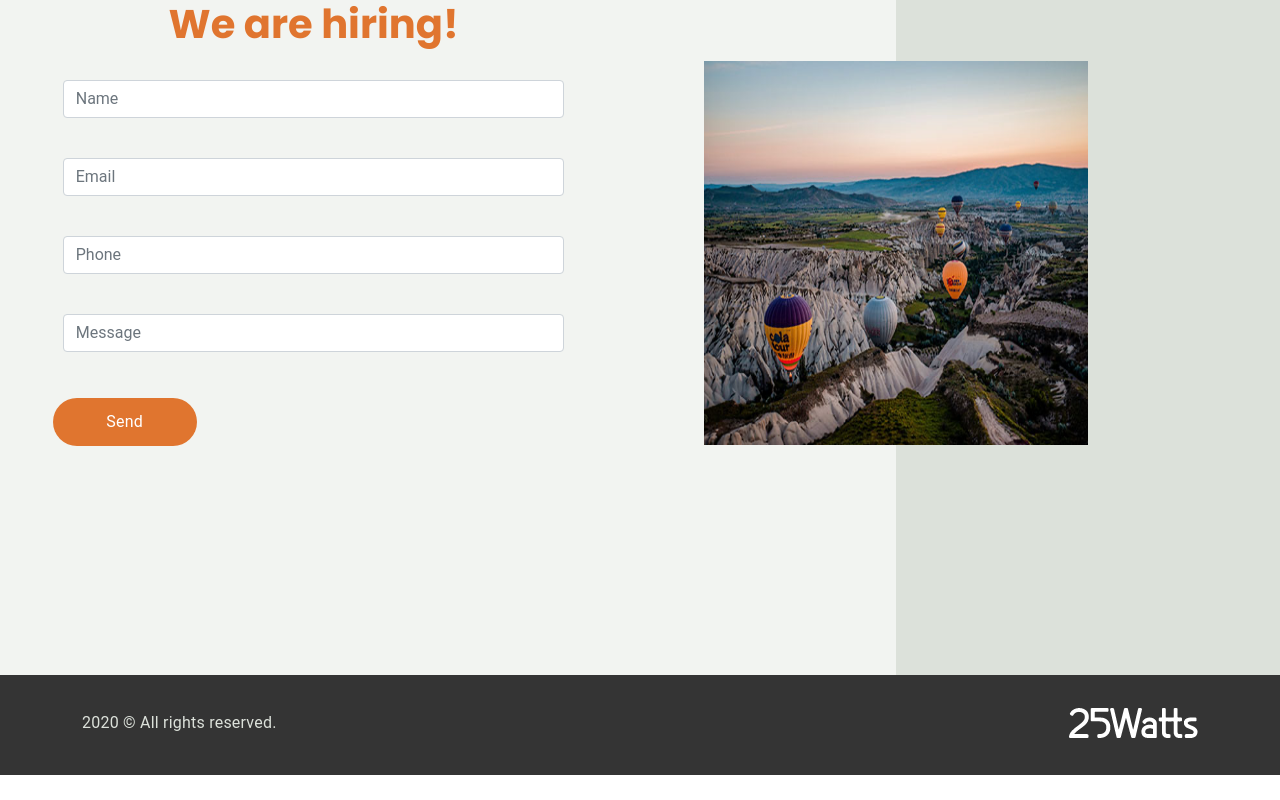
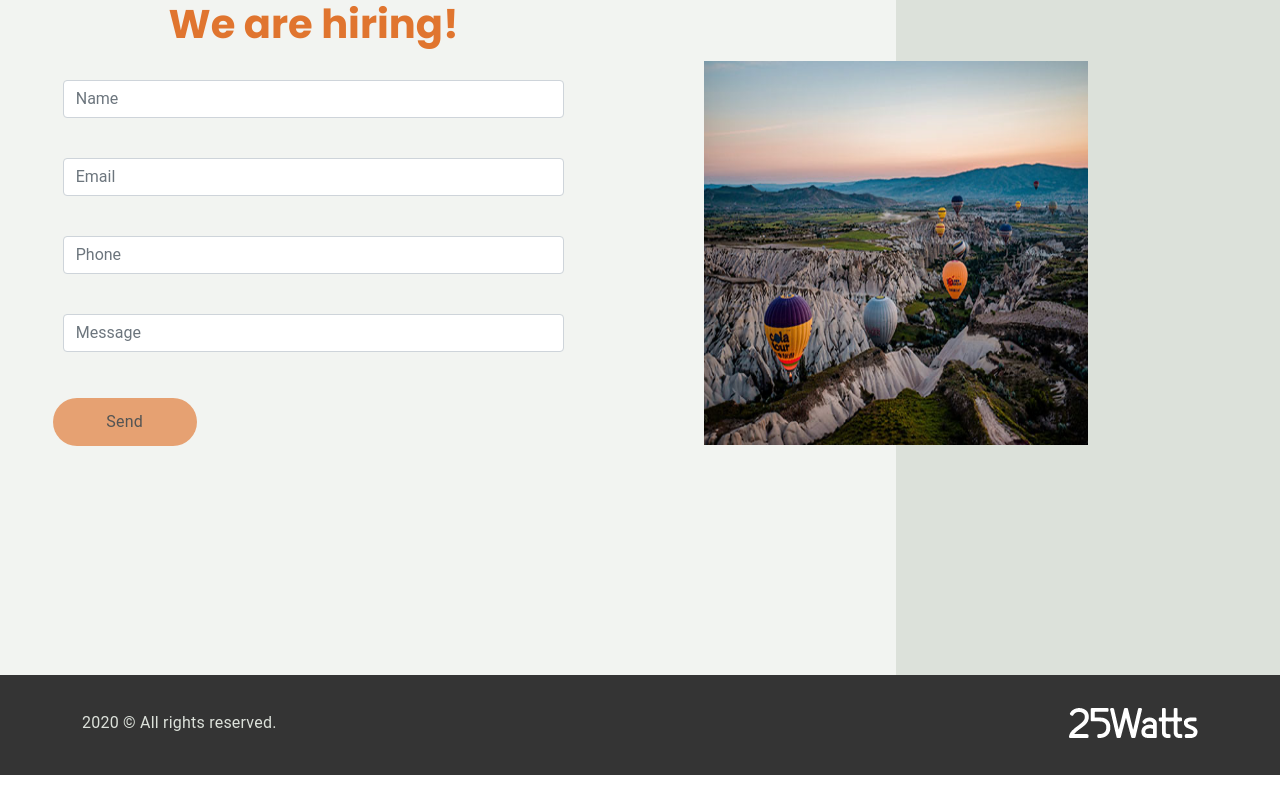
Before and after one commit to camacho1980/react-1, a React (Create React App) app: page / in a window 1280 px wide. Shown: the part 3023-3823 px from the top of the page. Built offline with nearby package versions, Linux system fonts and the light colour scheme.

Commit message:
validacion form

```diff
--- a/src/views/Contact/index.js
+++ b/src/views/Contact/index.js
@@ -9,9 +9,13 @@ function Contact(){
 
 // crear un objeto entero con las propiedades vacias estado inicial
     const [userInput, setUserInput] = useState({name: "", email: "", phone: "", message: ""})
+    const [showAlert,setShowAlert] = useState(false)    //Esta en falso cuando el form no es enviado, y pasa a true cuando se envia correctamente, osea valida,permitiendo dar el mensaje de enviado correctamente.
+
+
 // captar la info de cada uno de estos y guardar en estado local
 
     const handleChange = function (event){
+        setShowAlert(false)
         const property = event.target.id
         const value = event.target.value
         setUserInput({...userInput, [property]: value}) //actualizar el estado local.
@@ -26,13 +30,16 @@ function Contact(){
             method: 'POST',
             date: userInput                     //body a enviar
         }).then( result => {
-            console.log(result)
-            setUserInput({name: "", email: "", phone: "", message: ""}) //vacia los elementos ya enviados
+
+             setShowAlert(true)
+             setUserInput({name: "", email: "", phone: "", message: ""}) //vacia los elementos ya enviados
         })
-            .catch( error => console.log(error))
+
     }
+      //Hago la validacion: con el length pregunto si cada campo no esta vacio, osea tiene un length.
+      //con el signo de interrogacion le digo lo contrario, osea si estan vacios. y lo paso por props al boton con disabled.
+    const buttonDisabled = !(userInput.name.length && userInput.email.length && userInput.phone.length && userInput.message.length)
 
-    // console.log(userInput) PARA VER SI SE ESTAN GUARDANDO LOS DATOS QUE VAMOS A ENVIAR AL BACK
     return(
         <section className='section5' id='contact'>
 
@@ -46,7 +53,7 @@ function Contact(){
                 <form className='form' onSubmit={handleSubmit}>
                 <div class="mb-3">
                     <label for="name" class="form-label"></label>
-                    <input onChange={handleChange} type="text" class="form-control" id="name" placeholder="Name" value={userInput.name} size="15px"/>
+                    <input onChange={handleChange} type="text" class="form-control" id="name" placeholder="Name" value={userInput.name} />
                     </div>
 
                     <div class="mb-3">
@@ -64,7 +71,9 @@ function Contact(){
                     <input onChange={handleChange} type="text" class="form-control" id="message" placeholder="Message" value={userInput.message}/>
                     </div>
 
-                    <button type="submit" class="btn btn-primary mb-3 submitForm">Send</button>
+                    <button type="submit" disabled={buttonDisabled} class="btn btn-primary mb-3 submitForm">Send</button>
+
+                    {showAlert && <div className="alert alert-success">Mensaje enviado correctamente  </div> }
                 </form>
             </div>
             </div>
```
